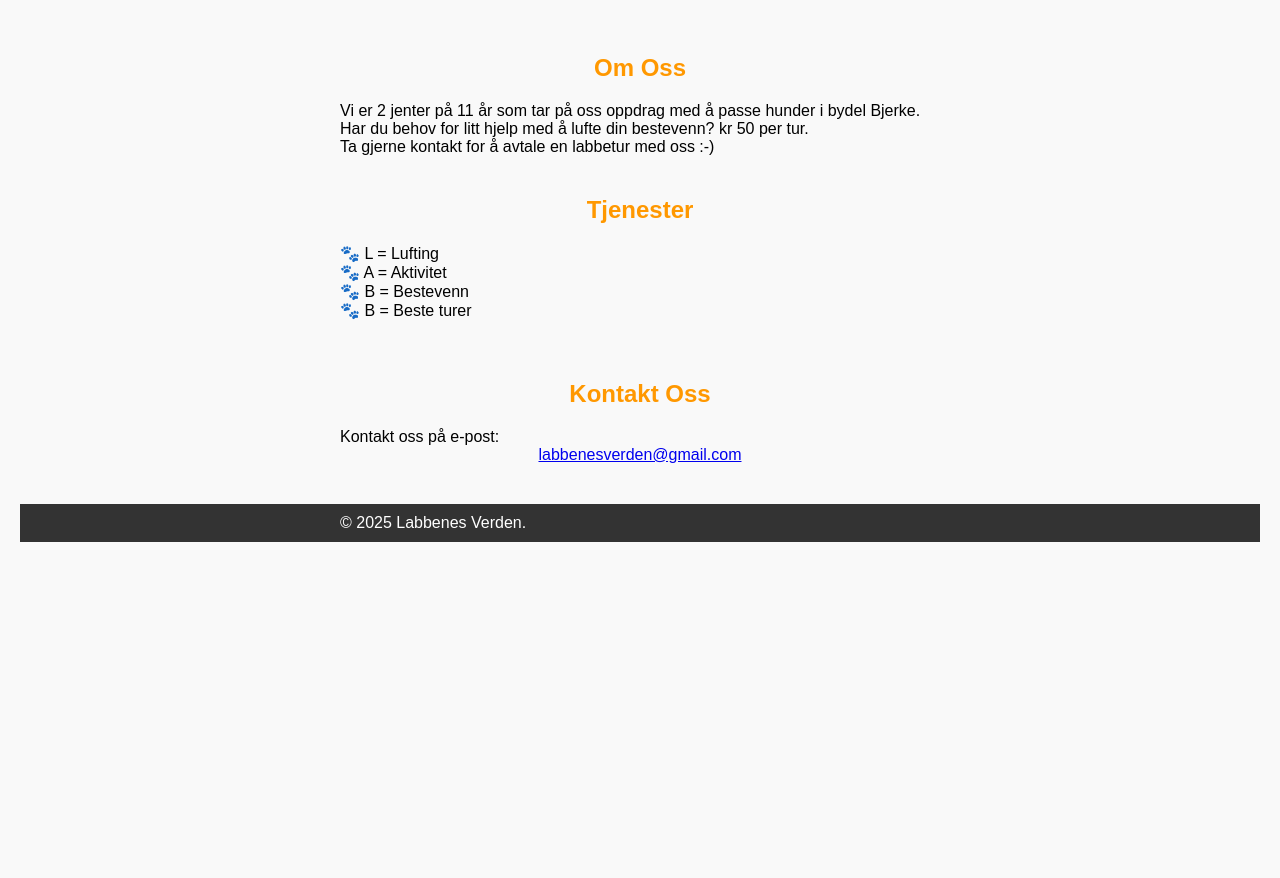
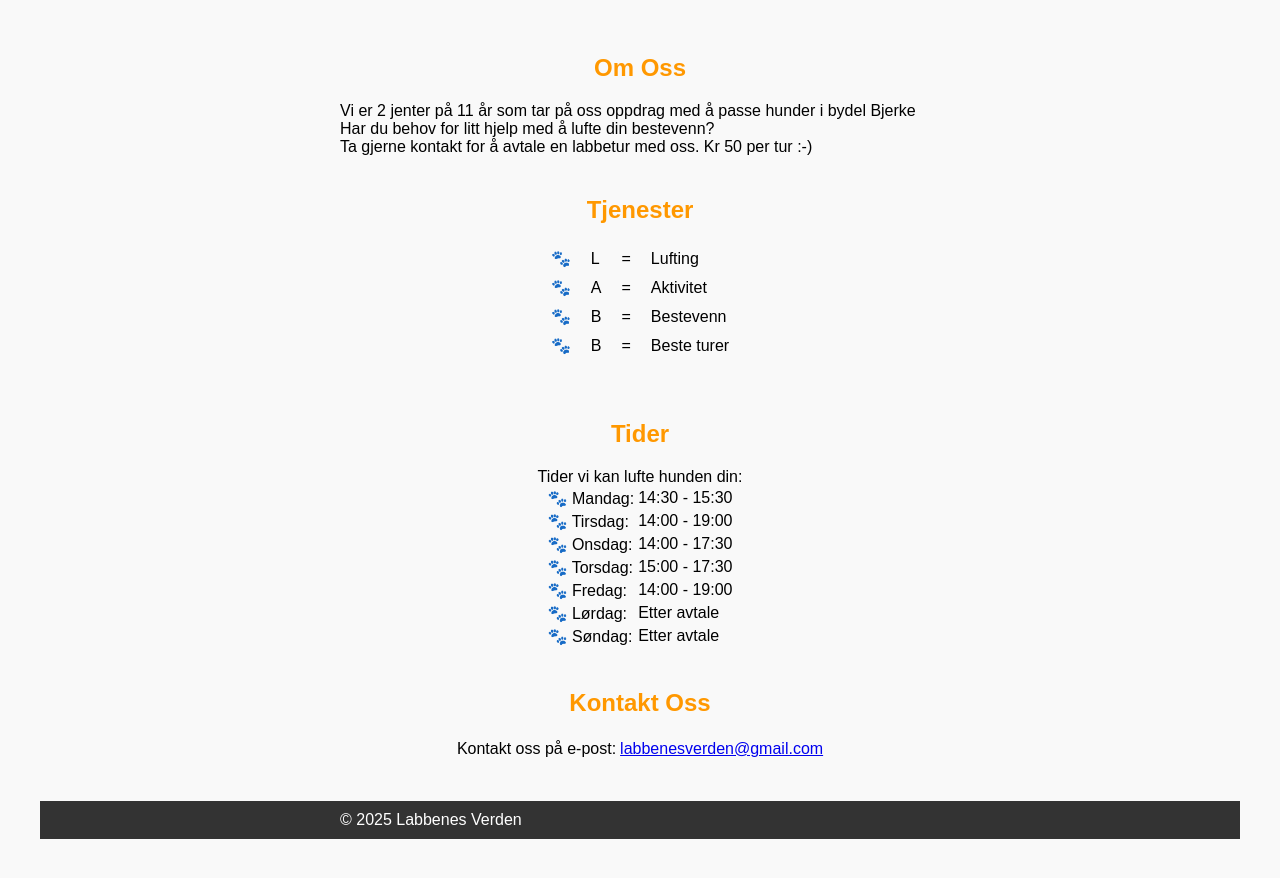
Before and after one commit to Labbenesverden/Hundepass, a plain HTML site: page index.html in a window 1280 px wide. Shown: the part 640-1518 px from the top of the page. Before the commit the page ends 1202 px from the top, so only its background shows below. Drawn offline with Linux system fonts and the light colour scheme.

Commit message:
Update index.html

```diff
--- a/index.html
+++ b/index.html
@@ -76,6 +76,7 @@
         <a href="#hjem">Hjem</a>
         <a href="#om-oss">Om Oss</a>
         <a href="#tjenester">Tjenester</a>
+		<a href="#tider">Tider</a>
         <a href="#kontakt">Kontakt</a>
     </nav>
     <section class="hero">
@@ -84,25 +85,106 @@
     </section>
     <section class="content" id="om-oss">
         <h2>Om Oss</h2>
-        <p>Vi er 2 jenter på 11 år som tar på oss oppdrag med å passe hunder i bydel Bjerke.</p>
-        <p>Har du behov for litt hjelp med å lufte din bestevenn? kr 50 per tur. </p>
-        <p>Ta gjerne kontakt for å avtale en labbetur med oss :-)</p>
+        <p>Vi er 2 jenter på 11 år som tar på oss oppdrag med å passe hunder i bydel Bjerke</p>
+        <p>Har du behov for litt hjelp med å lufte din bestevenn?</p>
+		<p>Ta gjerne kontakt for å avtale en labbetur med oss. Kr 50 per tur :-)</p>
+<!DOCTYPE html>
+<html lang="no">
+<head>
+    <meta charset="UTF-8">
+    <meta name="viewport" content="width=device-width, initial-scale=1.0">
+    <title>Tjenester</title>
+    <style>
+        .table-container {
+            display: flex;
+            justify-content: center; /* Sentrer tabellen horisontalt */
+            margin-top: 20px; /* Legg til avstand over tabellen */
+        }
+
+        .services-table {
+            border-collapse: collapse; /* Fjern mellomrom mellom cellene */
+            text-align: center; /* Sentrer tekst i cellene */
+        }
+
+        .services-table td {
+            padding: 5px 10px; /* Legg til mellomrom inni cellene for bedre lesbarhet */
+        }
+    </style>
+</head>
+<body>
 <section class="content" id="tjenester">
     <h2 style="text-align: center;">Tjenester</h2>
-        <p>🐾 L = Lufting<p>
-        <p>🐾 A = Aktivitet<p>
-        <p>🐾 B = Bestevenn<p>
-        <p>🐾 B = Beste turer<p>
+    <div class="table-container">
+        <table class="services-table">
+            <tr>
+                <td>🐾</td>
+                <td style="text-align: left;">L</td>
+                <td>=</td>
+                <td style="text-align: left;">Lufting</td>
+            </tr>
+            <tr>
+                <td>🐾</td>
+                <td style="text-align: left;">A</td>
+                <td>=</td>
+                <td style="text-align: left;">Aktivitet</td>
+            </tr>
+            <tr>
+                <td>🐾</td>
+                <td style="text-align: left;">B</td>
+                <td>=</td>
+                <td style="text-align: left;">Bestevenn</td>
+            </tr>
+            <tr>
+                <td>🐾</td>
+                <td style="text-align: left;">B</td>
+                <td>=</td>
+                <td style="text-align: left;">Beste turer</td>
+            </tr>
+        </table>
     </div>
 </section>
+<section class="content" id="Tider">
+    <h2 style="text-align: center;">Tider</h2>
+    <td>Tider vi kan lufte hunden din:</td>
+    <table style="margin: 0 auto; text-align: left;">
+        <tr>
+            <td>🐾 Mandag:</td>
+            <td>14:30 - 15:30</td>
+        </tr>
+        <tr>
+            <td>🐾 Tirsdag:</td>
+            <td>14:00 - 19:00</td>
+        </tr>
+        <tr>
+            <td>🐾 Onsdag:</td>
+            <td>14:00 - 17:30</td>
+        </tr>
+        <tr>
+            <td>🐾 Torsdag:</td>
+            <td>15:00 - 17:30</td>
+        </tr>
+        <tr>
+            <td>🐾 Fredag:</td>
+            <td>14:00 - 19:00</td>
+        </tr>
+        <tr>
+            <td>🐾 Lørdag:</td>
+            <td>Etter avtale</td>
+        </tr>
+        <tr>
+            <td>🐾 Søndag:</td>
+            <td>Etter avtale</td>
+        </tr>
+    </table>
 <section class="content" id="kontakt">
     <h2>Kontakt Oss</h2>
-    <p>Kontakt oss på e-post:</p>
-    <a href="mailto:labbenesverden@gmail.com">labbenesverden@gmail.com</a>
+    <table style="margin: 0 auto; text-align: left;">
+        <tr>
+            <td>Kontakt oss på e-post:</td>
+            <td><a href="mailto:labbenesverden@gmail.com">labbenesverden@gmail.com</a></td>
+        </tr>
+    </table>
 </section>
 <footer>
-    <p>&copy; 2025 Labbenes Verden.</p>
+    <p>&copy; 2025 Labbenes Verden</p>
 </footer>
-
-</body>
-</html>
```
